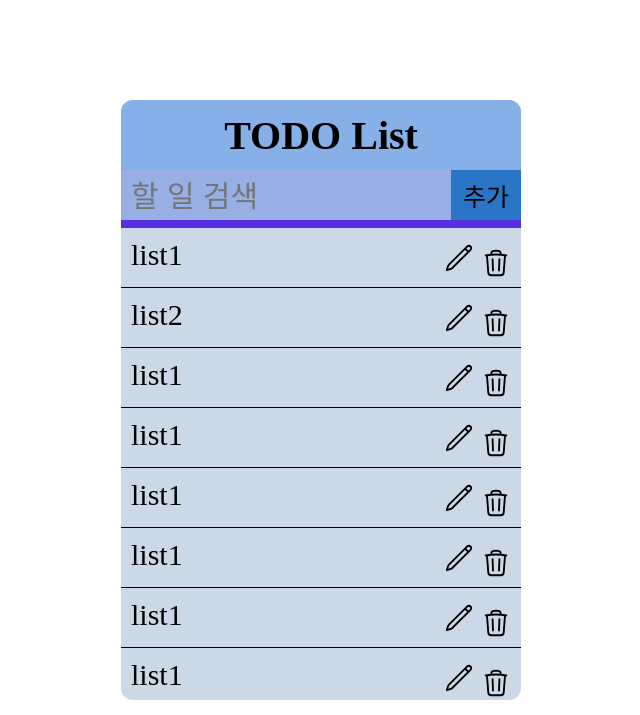
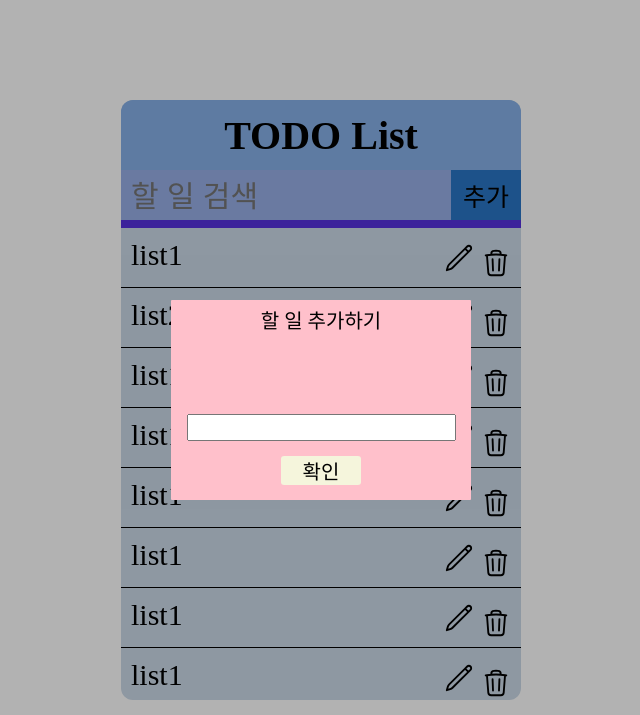
Before and after one commit to hoj0806/Vanilla-JS-To-Do-List, a plain HTML site: page index.html in a window 1280 px wide. Shown: the whole page, without its empty margins (319-959 px from the left). Drawn offline with Linux system fonts and the light colour scheme.

Commit message:
ui : 팝업박스 wrapper 디자인, 팝업박스 ui 변경

```diff
--- a/css/main.css
+++ b/css/main.css
@@ -129,13 +129,43 @@ button {
 
 /* pop-up */
 
-.pop-up-box {
-  width: 8rem;
-  height: 5rem;
-  background-color: pink;
-  display: none;
+.pop-up-wrapper {
+  height: 100%;
+  width: 100%;
+  z-index: 1;
+  position: relative;
+  background-color: rgba(0, 0, 0, 0.3);
 }
 
-.show-pop-up {
-  display: block;
+.pop-up-box {
+  width: 30rem;
+  height: 20rem;
+  background-color: pink;
+  position: absolute;
+  top: 50%;
+  left: 50%;
+  transform: translate(-50%, -50%);
+  border-radius: 1px;
+  padding: 5px;
+  text-align: center;
 }
+
+.pop-up-title {
+  font-size: 2rem;
+  margin-bottom: 8rem;
+}
+
+.pop-up-add-input-box {
+  margin-bottom: 1.5rem;
+}
+
+.add-input {
+  font-size: 2rem;
+}
+
+.pop-up-confirm-btn {
+  background-color: beige;
+  font-size: 2rem;
+  width: 8rem;
+  border-radius: 3px;
+}
--- a/index.html
+++ b/index.html
@@ -218,12 +218,15 @@
 
       </main>
     </div>
-    <div class="pop-up-box">
-      <div class="pop-up-title">할 일 추가하기</div>
-      <div>
-        <input class="add-input"></input>
+
+    <div class="pop-up-wrapper">
+      <div class="pop-up-box">
+        <div class="pop-up-title">할 일 추가하기</div>
+        <div class="pop-up-add-input-box">
+          <input class="add-input"></input>
+        </div>
+        <button class="pop-up-confirm-btn">확인</button>
       </div>
-      <button class="pop-up-confirm-btn">확인</button>
     </div>
     <script src="scripts/index.js"></script>
   </body>
```
